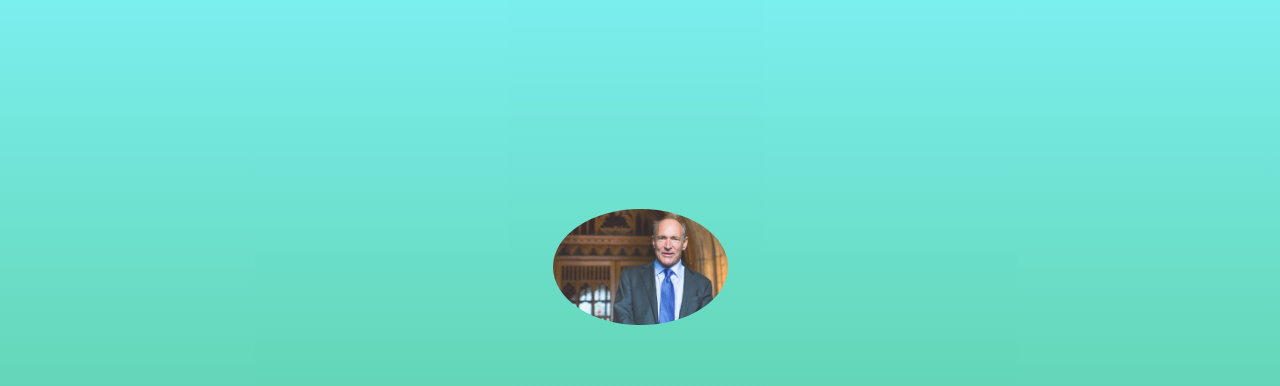
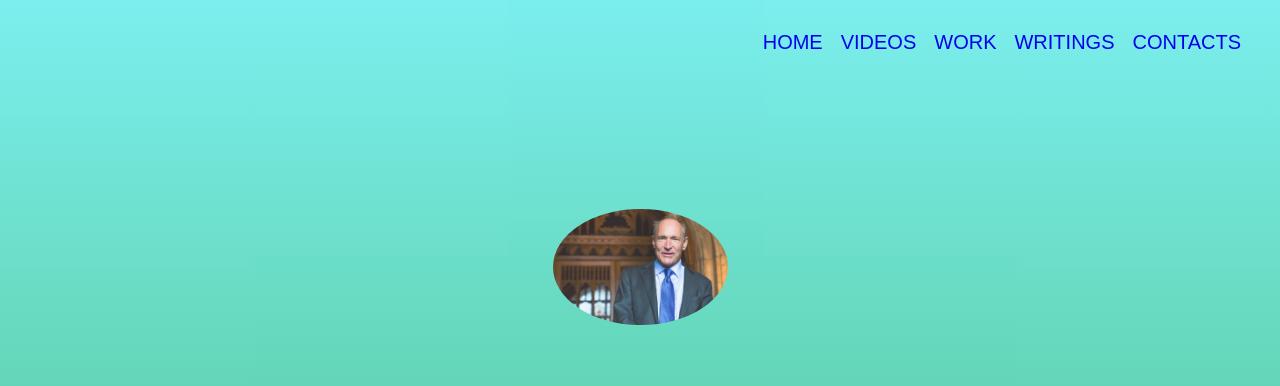
Before and after one commit to Y-teach-blip/Class_57, a plain HTML site: page index.html in a window 1280 px wide. Shown: the top 386 px of the page. Drawn offline with Linux system fonts and the light colour scheme.

Commit message:
Add files via upload

```diff
--- a/index.html
+++ b/index.html
@@ -8,6 +8,13 @@
 </head>
 
 <body>
+    <ul class="menu">
+        <li class="links"><a href="#welcome">HOME</a></li>
+        <li class="links"><a href="#video">VIDEOS</a></li>
+        <li class="links"><a href="#work">WORK</a></li>
+        <li class="links"><a href="#writing">WRITINGS</a></li>
+        <li class="links"><a href="#contact">CONTACTS</a></li>
+    </ul>
     <section id="Welcome" class="parallax-container">
         <div class="parallax-inner">
             <img src="Sir_Tim_Berners-Lee.jpg" class="profile">
@@ -22,10 +29,38 @@
         <h1> Hi! </h1>
         <div class="line">
         </div>
-            <p> Tim Berners-Lee is a software engineer who invented the Internet (or the World Wide Web) in 1989 while at CERN, the European Particle Physics Laboratory. He is director of the World Wide Web Consortium that he founded and a Professor in the Computer Science Department at the University of Oxford.
-                In 2001 he became a Fellow of the Royal Society and in 2004 he was knighted.<br /><br />In 1994 Berners-Lee founded the World Wide Web Consortium (W3C) at the Laboratory of Computer Science (LCS) at the Massachusetts Institute of Technology in Boston. It was made up of companies that wanted to work together to create Web standards and also improve the Web. It was quickly agreed that the technology should be free of royalties and patents. Berners-Lee has served as director of this W3C since it was founded.
-                In 1995 Microsoft produced the first version of Internet Explorer and this commercial browser created enormous growth in websites and web users. The Web was first used for e-commerce in 1997.</p>
+        <p> Tim Berners-Lee is a software engineer who invented the Internet (or the World Wide Web) in 1989 while at CERN, the European Particle Physics Laboratory. He is director of the World Wide Web Consortium that he founded and a Professor in the Computer Science Department at the University of Oxford.
+            In 2001 he became a Fellow of the Royal Society and in 2004 he was knighted.<br /><br />In 1994 Berners-Lee founded the World Wide Web Consortium (W3C) at the Laboratory of Computer Science (LCS) at the Massachusetts Institute of Technology in Boston. It was made up of companies that wanted to work together to create Web standards and also improve the Web. It was quickly agreed that the technology should be free of royalties and patents. Berners-Lee has served as director of this W3C since it was founded.
+            In 1995 Microsoft produced the first version of Internet Explorer and this commercial browser created enormous growth in websites and web users. The Web was first used for e-commerce in 1997.</p>
 
+    </section>
+    <section id="video">
+        <h1> Videos </h1>
+        <div class="line">
+        </div>
+        <br>
+        <iframe width="638" height="360" src="https://www.youtube.com/embed/OM6XIICm_qo" frameborder="0" allow="accelerometer; autoplay; clipboard-write; encrypted-media; gyroscope; picture-in-picture" allowfullscreen></iframe>
+        <br>
+        <br>
+        <iframe width="640" height="360" src="https://www.youtube.com/embed/rCplocVemjo" frameborder="0" allow="accelerometer; autoplay; clipboard-write; encrypted-media; gyroscope; picture-in-picture" allowfullscreen></iframe>
+    </section>
+    <section id="work">
+        <h1> Work </h1>
+        <div class="line">
+        </div>
+        <br>
+        <iframe width="640" height="360" src="https://en.wikipedia.org/wiki/Tim_Berners-Lee#Career_and_research" frameborder="0">
+        </iframe>
+    </section>
+    <section id="writing">
+        <h1> Writings </h1>
+        <div class="line">
+        </div>
+        <br>
+        <a class="article" href="https://webfoundation.org/2019/03/web-birthday-30" target="_blank">30 years on, what’s next ForTheWeb?</a>
+        <br>
+        <br>
+        <a class="article" href="https://webfoundation.org/about/sir-tim-berners-lee/" target="_blank">Web Inventor and Founding Director of the World Wide Web Foundation.</a>
     </section>
 </body>
 
--- a/style.css
+++ b/style.css
@@ -24,6 +24,7 @@
 body {
     margin: 0;
     padding-top: 800px;
+    text-align: center;
 }
 
 .profile {
@@ -71,4 +72,41 @@ p {
     margin: 25px auto;
     font-size: 17px;
     line-height: 1.3;
+    color: teal;
 }
+
+.menu {
+    list-style: none;
+    position: fixed;
+    top: 10px;
+    right: 30px;
+    cursor: pointer;
+    z-index: 10;
+}
+
+.links {
+    float: left;
+    color: fuchsia;
+    padding-top: 5px;
+    padding-left: 9px;
+    padding-right: 9px;
+    padding-bottom: 5px;
+    font-family: fantasy;
+    font-size: 20px
+}
+
+.links:hover {
+    background-color: aqua;
+}
+
+html {
+    scroll-behavior: smooth;
+}
+
+a {
+    text-decoration: none;
+}
+
+.article:hover {
+    color: fuchsia;
+}
```
